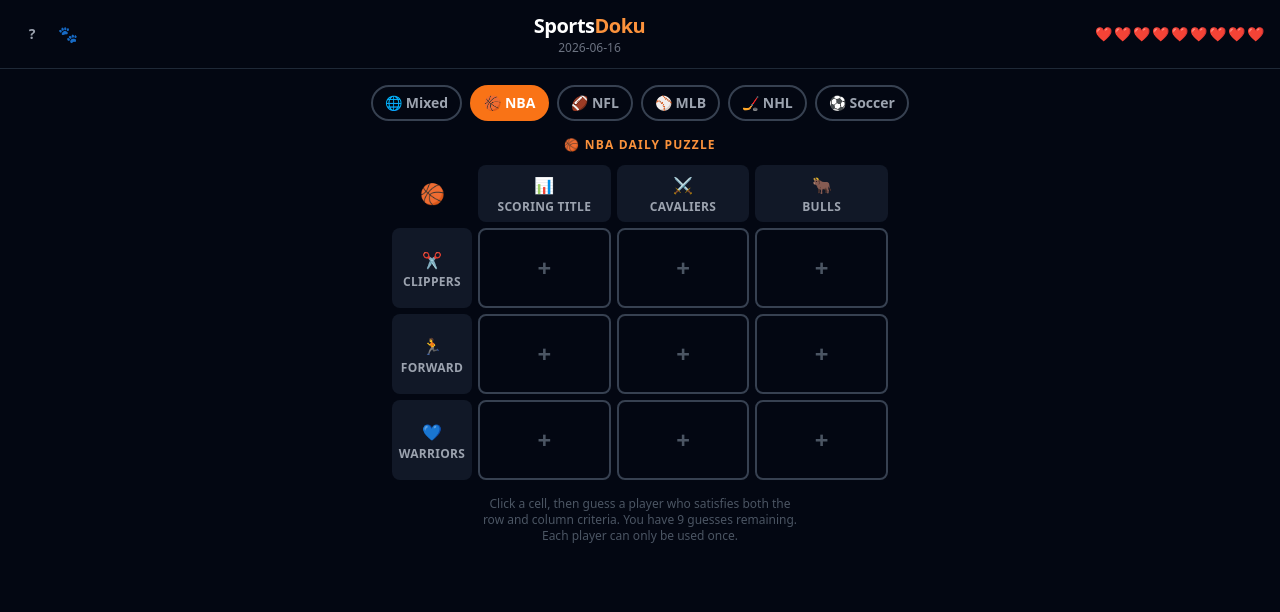
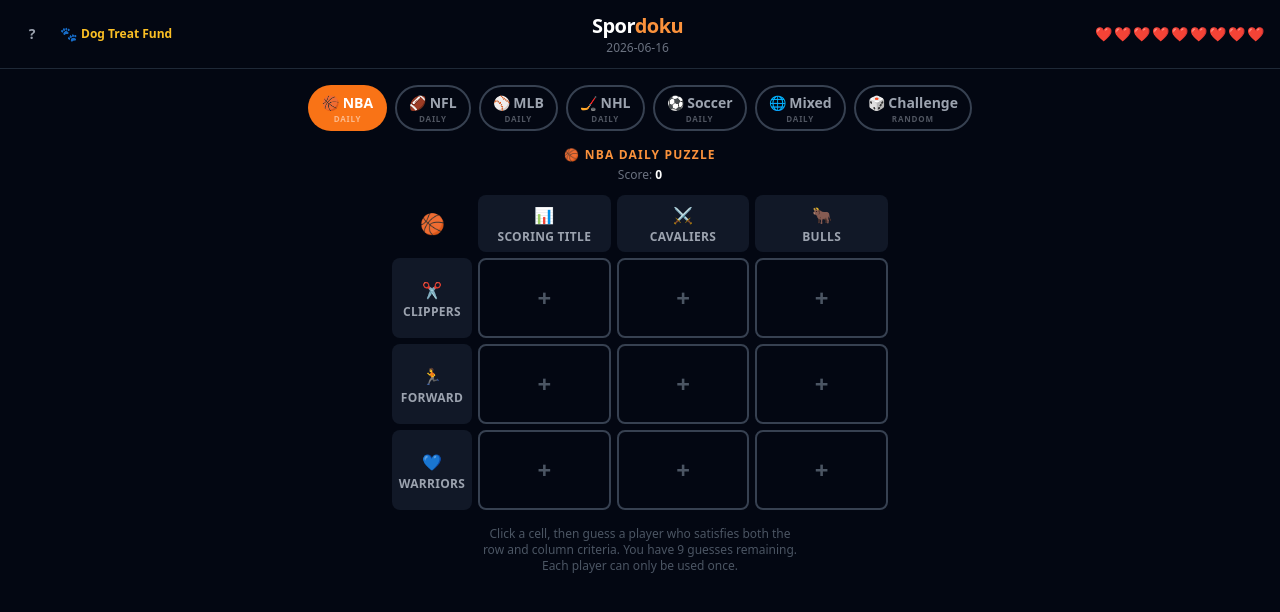
Before and after one commit to Williamtruong09/sportsdoku, a React (Vite) app: page / in a window 1280 px wide. Shown: the top 612 px of the page. Built offline with nearby package versions, Linux system fonts and the light colour scheme.

Commit message:
add challenge mode

```diff
--- a/index.html
+++ b/index.html
@@ -4,7 +4,7 @@
     <meta charset="UTF-8" />
     <link rel="icon" type="image/svg+xml" href="/favicon.svg" />
     <meta name="viewport" content="width=device-width, initial-scale=1.0" />
-    <title>SportsDoku</title>
+    <title>Spordoku</title>
     <meta name="description" content="Daily sports trivia grid game for NBA, NFL, MLB, NHL, and Soccer" />
   </head>
   <body>
--- a/src/App.tsx
+++ b/src/App.tsx
@@ -1,7 +1,7 @@
 import { useState, useCallback } from 'react';
 import type { Sport, GameState, Player } from './types';
 import { SPORT_CONFIGS } from './types';
-import { playerSatisfiesCriterion } from './data';
+import { playerSatisfiesCriterion, getValidPlayersForCell } from './data';
 import { generatePuzzle, createInitialGameState, getTodayString } from './utils/puzzle';
 import { Header } from './components/Header';
 import { SportSelector } from './components/SportSelector';
@@ -15,13 +15,18 @@
 function loadSavedState(sport: Sport, date: string): GameState | null {
   try {
     const raw = localStorage.getItem(`${STORAGE_KEY}-${sport}-${date}`);
-    return raw ? (JSON.parse(raw) as GameState) : null;
+    if (!raw) return null;
+    const state = JSON.parse(raw) as GameState;
+    // Backfill score for saves created before scoring was added
+    if (typeof state.score !== 'number') state.score = 0;
+    return state;
   } catch {
     return null;
   }
 }
 
 function saveState(state: GameState) {
+  if (state.puzzle.sport === 'challenge') return;
   try {
     localStorage.setItem(
       `${STORAGE_KEY}-${state.puzzle.sport}-${state.puzzle.date}`,
@@ -33,6 +38,10 @@
 }
 
 function buildInitialState(sport: Sport): GameState {
+  if (sport === 'challenge') {
+    const puzzle = generatePuzzle('challenge', `challenge-${Date.now()}`);
+    return createInitialGameState({ ...puzzle, date: getTodayString() });
+  }
   const date = getTodayString();
   const saved = loadSavedState(sport, date);
   if (saved) return saved;
@@ -100,6 +109,10 @@
       const newStatus =
         allCorrect ? 'won' : newGuesses <= 0 ? 'lost' : 'playing';
 
+      const newScore = isCorrect
+        ? gameState.score + Math.max(10, Math.round(1000 / Math.max(1, getValidPlayersForCell(gameState.puzzle.sport, rowCrit, colCrit).length)))
+        : gameState.score;
+
       const next: GameState = {
         ...gameState,
         cells: newCells,
@@ -107,6 +120,7 @@
         usedPlayerIds: newUsed,
         selectedCell: isCorrect ? null : gameState.selectedCell,
         status: newStatus,
+        score: newScore,
       };
 
       updateState(next);
@@ -119,6 +133,11 @@
     const puzzle = generatePuzzle(sport, `${date}-${Date.now()}`);
     const fresh = createInitialGameState(puzzle);
     updateState(fresh);
+  }
+
+  function handleShuffle() {
+    const puzzle = generatePuzzle('challenge', `challenge-${Date.now()}`);
+    setGameState(createInitialGameState({ ...puzzle, date: getTodayString() }));
   }
 
   const { selectedCell, puzzle, status } = gameState;
@@ -137,8 +156,23 @@
         <SportSelector selected={sport} onChange={handleSportChange} />
 
         <div className="w-full max-w-lg">
-          <div className={`text-center text-xs font-semibold uppercase tracking-widest mb-3 ${sportCfg.textClass}`}>
-            {sportCfg.emoji} {sportCfg.name} Daily Puzzle
+          <div className="text-center mb-3">
+            <div className={`text-xs font-semibold uppercase tracking-widest ${sportCfg.textClass}`}>
+              {sportCfg.emoji} {sportCfg.name} {sport === 'challenge' ? 'Challenge' : 'Daily Puzzle'}
+            </div>
+            <div className="flex items-center justify-center gap-3 mt-1">
+              <span className="text-xs text-gray-500">
+                Score: <span className="text-white font-bold">{gameState.score}</span>
+              </span>
+              {sport === 'challenge' && gameState.status === 'playing' && (
+                <button
+                  onClick={handleShuffle}
+                  className="text-xs text-pink-400 hover:text-pink-300 font-semibold transition-colors"
+                >
+                  🎲 New Puzzle
+                </button>
+              )}
+            </div>
           </div>
           <Grid state={gameState} onCellClick={handleCellClick} />
         </div>
@@ -194,8 +228,8 @@
               <li>Each player can only be used <strong>once</strong> across all cells.</li>
               <li>Fill all 9 cells correctly to win!</li>
             </ol>
-            <div className="mt-5 pt-4 border-t border-gray-800 grid grid-cols-5 gap-2 text-center text-xs text-gray-500">
-              {(['nba', 'nfl', 'mlb', 'nhl', 'soccer', 'mixed'] as Sport[]).map(s => (
+            <div className="mt-5 pt-4 border-t border-gray-800 grid grid-cols-7 gap-2 text-center text-xs text-gray-500">
+              {(['nba', 'nfl', 'mlb', 'nhl', 'soccer', 'mixed', 'challenge'] as Sport[]).map(s => (
                 <div key={s}>
                   <div className="text-xl">{SPORT_CONFIGS[s].emoji}</div>
                   <div>{SPORT_CONFIGS[s].name}</div>
--- a/src/components/DonatePage.tsx
+++ b/src/components/DonatePage.tsx
@@ -39,7 +39,7 @@
           <div className="text-sm text-gray-300 space-y-2 leading-relaxed">
             <p>
               Hey! I'm a small independent developer and proud dad of 2 (dogs) who built
-              SportsDoku in my spare time because I love sports and a good daily challenge.
+              Spordoku in my spare time because I love sports and a good daily challenge.
             </p>
             <p className="text-gray-400">
               If you enjoy the game, any donation goes straight to buying my co-developers
@@ -62,7 +62,8 @@
             href={KOFI_URL}
             target="_blank"
             rel="noopener noreferrer"
-            className="flex items-center justify-center gap-2 w-full py-3 px-4 rounded-xl font-bold text-sm bg-[#FF5E5B] hover:bg-[#e54e4b] text-white transition-colors"
+            className="flex items-center justify-center gap-2 w-full py-3 px-4 rounded-xl font-bold text-sm text-white transition-opacity hover:opacity-90"
+            style={{ backgroundColor: '#FF5E5B' }}
           >
             <span className="text-lg">🐾</span>
             Dog Treat Fund
--- a/src/components/GameOver.tsx
+++ b/src/components/GameOver.tsx
@@ -34,6 +34,9 @@
           </h2>
           <p className="text-gray-400 mt-1">
             {filled}/9 cells correct · {sport.emoji} {sport.name}
+          </p>
+          <p className="text-lg font-bold mt-2">
+            ⭐ {state.score} <span className="text-sm font-normal text-gray-500">pts</span>
           </p>
         </div>
 
--- a/src/components/Header.tsx
+++ b/src/components/Header.tsx
@@ -20,18 +20,17 @@
         </button>
         <button
           onClick={onDonate}
-          className="w-8 h-8 rounded-full flex items-center justify-center hover:bg-gray-800 transition-colors text-base"
+          className="flex items-center gap-1 px-2 h-8 rounded-full hover:bg-gray-800 transition-colors text-sm font-semibold text-amber-400"
           aria-label="Support the developer"
-          title="Buy my dogs some treats 🐾"
         >
-          🐾
+          🐾 <span className="text-xs">Dog Treat Fund</span>
         </button>
       </div>
 
       <div className="text-center">
         <h1 className="text-xl font-black tracking-tight">
-          <span className="text-white">Sports</span>
-          <span className="text-orange-400">Doku</span>
+          <span className="text-white">Spor</span>
+          <span className="text-orange-400">doku</span>
         </h1>
         <p className="text-xs text-gray-500">{date}</p>
       </div>
--- a/src/components/PlayerSearch.tsx
+++ b/src/components/PlayerSearch.tsx
@@ -118,7 +118,7 @@
                 >
                   <span className="font-medium">{player.name}</span>
                   <span className="text-gray-500 ml-2 text-xs">
-                    {sport === 'mixed' ? `${player.sport.toUpperCase()} · ` : ''}{player.teams.slice(-2).join(', ')} · {player.country}
+                    {(sport === 'mixed' || sport === 'challenge') ? `${player.sport.toUpperCase()} · ` : ''}{player.teams.slice(-2).join(', ')} · {player.country}
                   </span>
                 </button>
               </li>
--- a/src/components/SportSelector.tsx
+++ b/src/components/SportSelector.tsx
@@ -6,20 +6,28 @@
   onChange: (sport: Sport) => void;
 }
 
+const SPORT_ORDER: Sport[] = ['nba', 'nfl', 'mlb', 'nhl', 'soccer', 'mixed', 'challenge'];
+
 export function SportSelector({ selected, onChange }: Props) {
-  const sports = Object.values(SPORT_CONFIGS);
-
   return (
     <div className="flex gap-2 flex-wrap justify-center">
-      {sports.map(s => (
+      {SPORT_ORDER.map(id => {
+        const s = SPORT_CONFIGS[id];
+        return (
           <button
             key={s.id}
             onClick={() => onChange(s.id)}
             className={`sport-btn ${selected === s.id ? `active ${s.bgClass} border-transparent` : 'inactive'}`}
           >
-          {s.emoji} {s.name}
+            <div className="flex flex-col items-center gap-0.5">
+              <span>{s.emoji} {s.name}</span>
+              <span className="text-[8px] opacity-50 uppercase tracking-widest leading-none">
+                {s.id === 'challenge' ? 'random' : 'daily'}
+              </span>
+            </div>
           </button>
-      ))}
+        );
+      })}
     </div>
   );
 }
--- a/src/data/index.ts
+++ b/src/data/index.ts
@@ -21,10 +21,11 @@
   nhl: nhlCriteria,
   soccer: soccerCriteria,
   mixed: mixedCriteria,
+  challenge: mixedCriteria,
 };
 
 export function getPlayersForSport(sport: Sport): Player[] {
-  if (sport === 'mixed') return allPlayers;
+  if (sport === 'mixed' || sport === 'challenge') return allPlayers;
   return allPlayers.filter(p => p.sport === sport);
 }
 
--- a/src/types.ts
+++ b/src/types.ts
@@ -1,4 +1,4 @@
-export type Sport = 'nba' | 'nfl' | 'mlb' | 'nhl' | 'soccer' | 'mixed';
+export type Sport = 'nba' | 'nfl' | 'mlb' | 'nhl' | 'soccer' | 'mixed' | 'challenge';
 
 export type CriterionType = 'team' | 'award' | 'country' | 'position' | 'sport';
 
@@ -42,6 +42,7 @@
   selectedCell: [number, number] | null;
   usedPlayerIds: string[];
   status: GameStatus;
+  score: number;
 }
 
 export interface SportConfig {
@@ -55,6 +56,15 @@
 }
 
 export const SPORT_CONFIGS: Record<Sport, SportConfig> = {
+  challenge: {
+    id: 'challenge',
+    name: 'Challenge',
+    emoji: '🎲',
+    color: '#ec4899',
+    bgClass: 'bg-pink-500',
+    textClass: 'text-pink-400',
+    borderClass: 'border-pink-500',
+  },
   mixed: {
     id: 'mixed',
     name: 'Mixed',
--- a/src/utils/puzzle.ts
+++ b/src/utils/puzzle.ts
@@ -59,6 +59,10 @@
 
 export function generatePuzzle(sport: Sport, dateStr: string): Puzzle {
   if (sport === 'mixed') return generateMixedPuzzle(dateStr);
+  if (sport === 'challenge') {
+    const p = generateMixedPuzzle(dateStr);
+    return { ...p, sport: 'challenge' };
+  }
   const seed = hashString(`${sport}-${dateStr}`);
   const rng = mulberry32(seed);
 
@@ -141,6 +145,7 @@
     selectedCell: null,
     usedPlayerIds: [],
     status: 'playing',
+    score: 0,
   };
 }
 
@@ -160,5 +165,5 @@
   const filled = cells.flat().filter(c => c.isCorrect).length;
   const result = status === 'won' ? `${filled}/9 ` : `${filled}/9 `;
 
-  return `SportsDoku – ${sportName} – ${date}\n${grid}\n${result}cells correct\nsportsdoku.app`;
+  return `Spordoku – ${sportName} – ${date}\n${grid}\n${result}cells correct\nspordoku.app`;
 }
```
Also changed, not shown: .claude/settings.local.json (added). Lines whose indentation alone changed are shown as unchanged.
